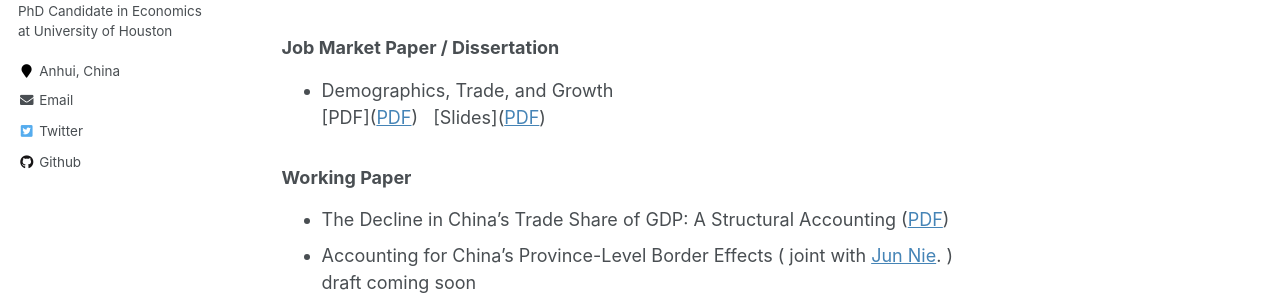
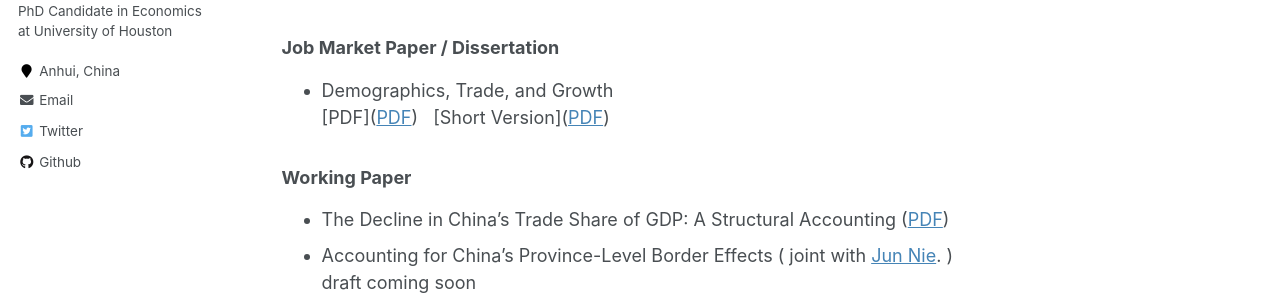
Before and after one commit to ypei1/ypei1.github.io, a Jekyll site: the page built from _pages/about.md, in a window 1280 px wide and 900 px high. Shown: the part 390-690 px from the top of the window. Built offline with Jekyll 4.4.1, drawn with Linux system fonts in a browser that asks for light colours; comment, search, counter and statistics services are not loaded.

Commit message:
Update about.md

```diff
--- a/_pages/about.md
+++ b/_pages/about.md
@@ -18,7 +18,7 @@
 
 ### Job Market Paper / Dissertation
 - Demographics, Trade, and Growth
- [PDF](<a href="/files/JMP.pdf">PDF</a>) &nbsp; [Slides](<a href="/files/JMPslides.pdf">PDF</a>)
+ [PDF](<a href="/files/JMPx.pdf">PDF</a>) &nbsp; [Short  Version](<a href="/files/JMP.pdf">PDF</a>)
 
 ### Working Paper
 - The Decline in China’s Trade Share of GDP: A Structural Accounting (<a href="/files/2024TD1_5.pdf">PDF</a>)
```
